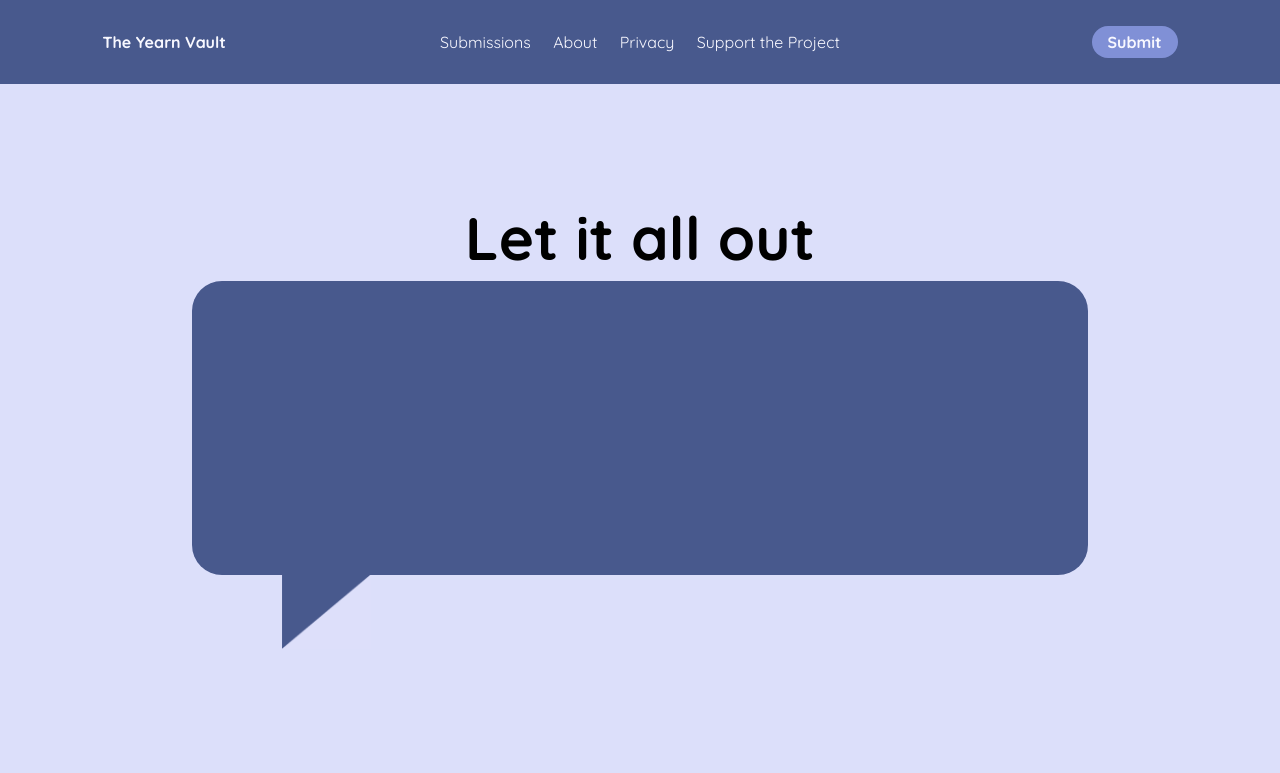
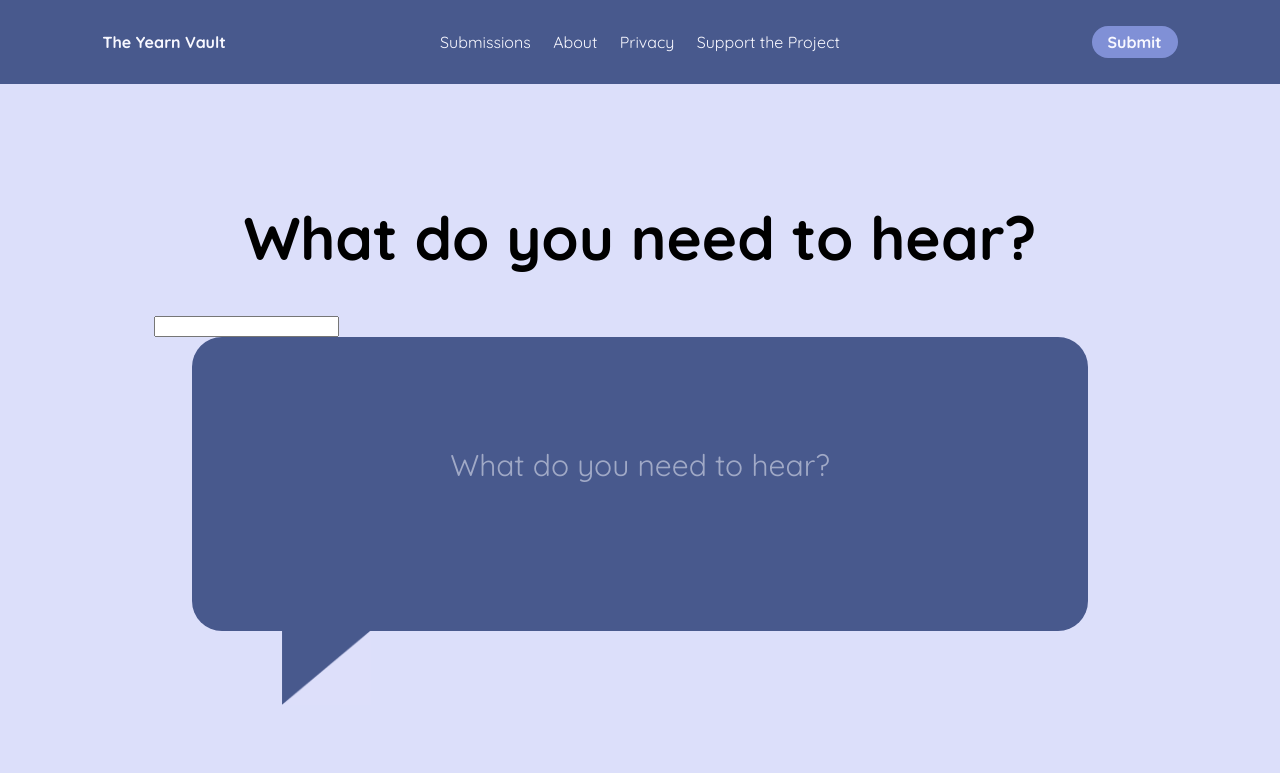
Before and after one commit to jewelcodes/the-yearn-vault, a React (Create React App) app in the folder frontend/: page /submit in a window 1280 px wide. Shown: the top 773 px of the page. Built offline with nearby package versions, Linux system fonts and the light colour scheme.

Commit message:
stub for submit page

```diff
--- a/frontend/src/components/Message.css
+++ b/frontend/src/components/Message.css
@@ -7,7 +7,7 @@
     width: 23vw;
     height: 23vw;
 
-    margin: 0 auto;
+    margin: 0 auto 8.26% auto;  /* aspect ratio */
 
     --orange: #FF914D;
     --green: #00BF63;
@@ -26,10 +26,6 @@
     left: 50%;
     transform: translate(-50%, -50%);
     text-overflow: ellipsis;
-}
-
-.message-preview {
-    width: 70vw;
 }
 
 /* 184x152 */
--- /dev/null
+++ b/frontend/src/components/MessageEditor.css
@@ -0,0 +1,21 @@
+.message-preview {
+    width: 70vw;
+}
+
+.message-preview textarea {
+    resize: none;
+    border: none;
+    background: none transparent;
+    --webkit-appearance: none;
+    font-family: inherit;
+    font-size: inherit;
+    color: inherit;
+    display: inline-block;
+    vertical-align: middle;
+    overflow: hidden;
+}
+
+.message-preview textarea::placeholder {
+    color: inherit;
+    opacity: 0.5;
+}
--- /dev/null
+++ b/frontend/src/components/MessageEditor.tsx
@@ -0,0 +1,27 @@
+import React from "react";
+import "./Message.css";
+import "./MessageEditor.css";
+
+export default function MessageEditor(props:any) {
+    let c = "message message-preview ";
+    let color = "message-blue";
+
+    const preventLineBreak = (e:any) => {
+        //console.log(e);
+        if(e.code === "Enter") {
+            e.preventDefault();
+            return false;
+        }
+
+        return true;
+    };
+
+    return (
+        <>
+            <input type="text" className="message-sender-input" />
+            <div className={c+color}>
+                <textarea maxLength={111} placeholder="What do you need to hear?" className="message-text" onKeyDown={preventLineBreak} />
+            </div>
+        </>
+    );
+}
--- a/frontend/src/pages/Submit/Submit.css
+++ b/frontend/src/pages/Submit/Submit.css
@@ -0,0 +1,3 @@
+form {
+    text-align: left;
+}
--- a/frontend/src/pages/Submit/Submit.tsx
+++ b/frontend/src/pages/Submit/Submit.tsx
@@ -1,11 +1,15 @@
 import React from "react";
-import Message from "../../components/Message";
+import MessageEditor from "../../components/MessageEditor";
+import "./Submit.css";
 
 export default function Submit() {
     return (
         <section className="sec">
-            <h1>Let it all out</h1>
-            <Message preview={true} color="blue" />
+            <h1>What do you need to hear?</h1>
+            <div className="v-spacer" style={{height:"1.5em"}} />
+            <form>
+                <MessageEditor color="blue" />
+            </form>
         </section>
     );
 }
```
